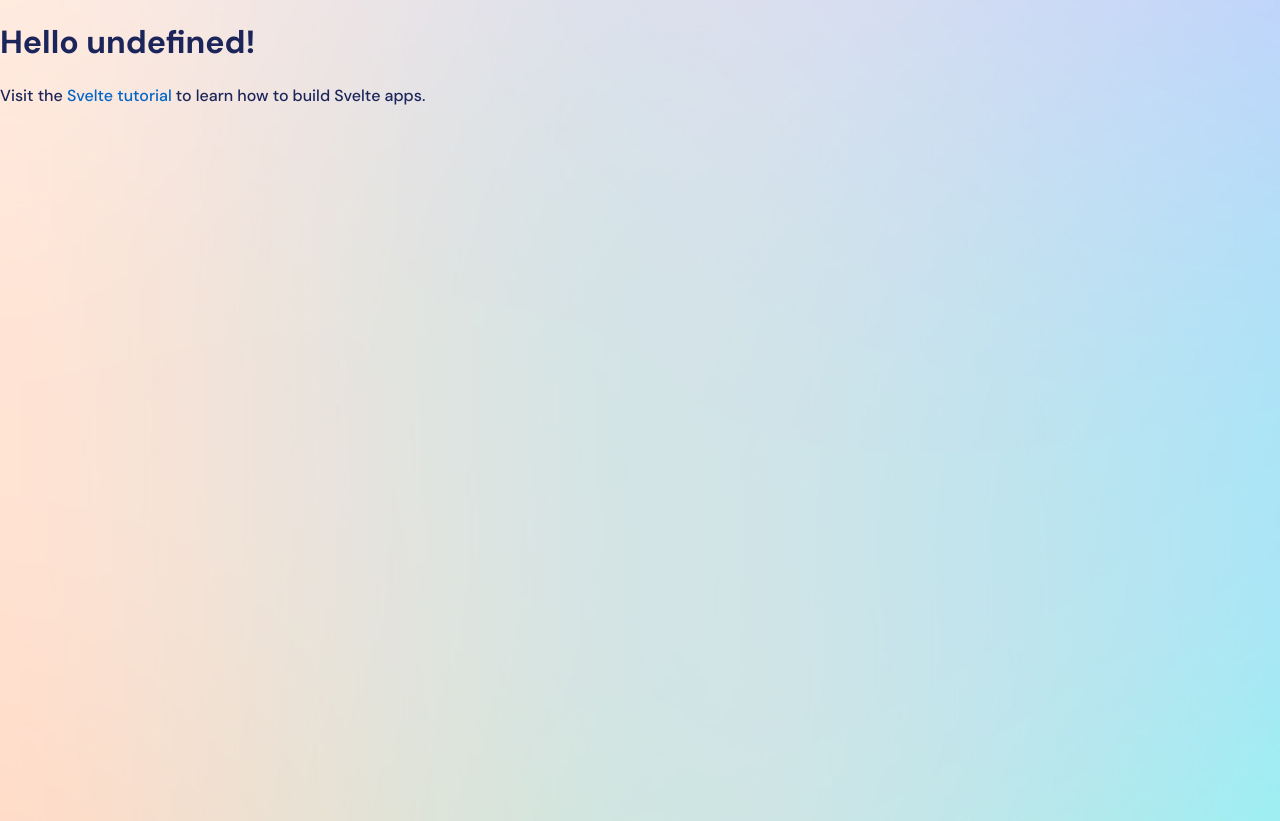
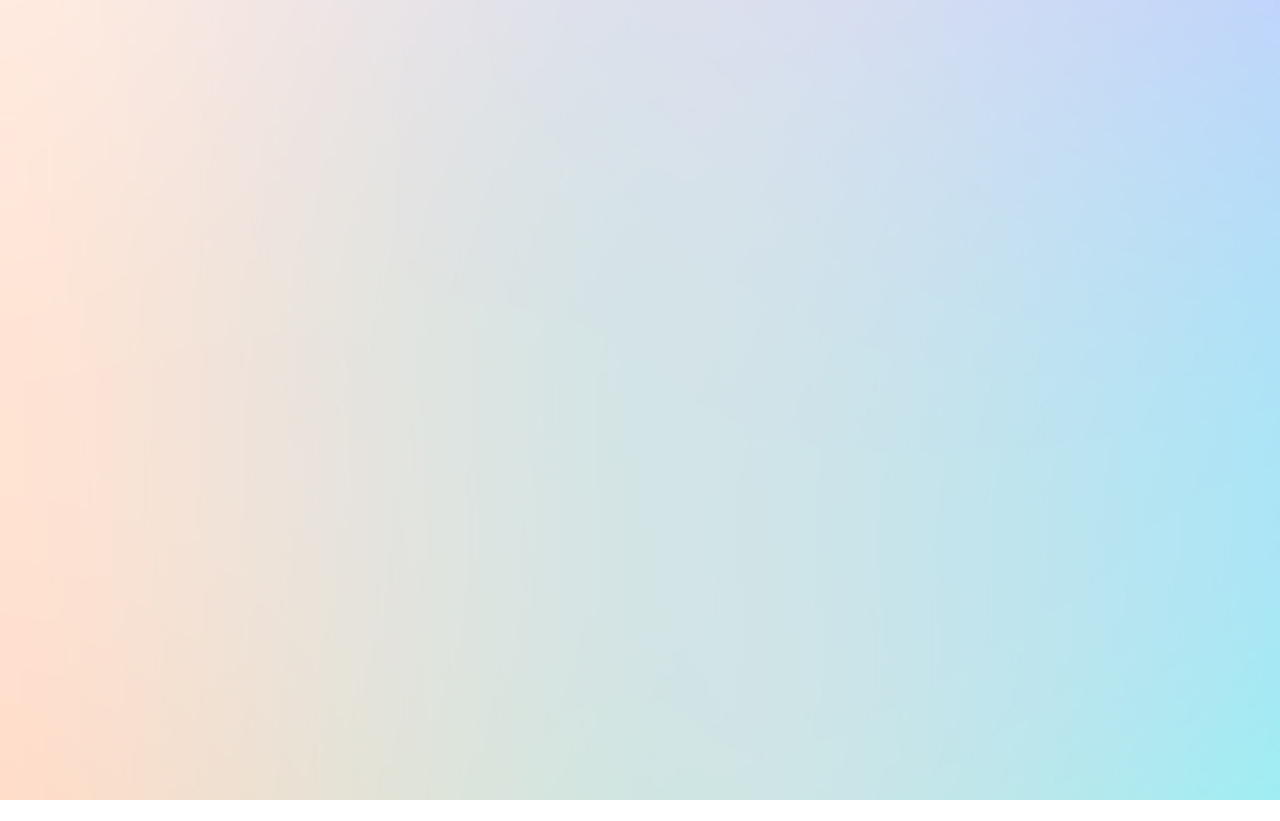
Before and after one commit to silvijasaule/payment-app, a Svelte app: page / in a window 1280 px wide. After the commit the page ends 800 px from the top, so only its background shows below. Built offline with nearby package versions, Linux system fonts and the light colour scheme.

Commit message:
Remove unused code and add App styles

```diff
--- a/src/App.svelte
+++ b/src/App.svelte
@@ -1,11 +1,16 @@
 <script>
-	export let name;
 </script>
 
 <main>
-	<h1>Hello {name}!</h1>
-	<p>Visit the <a href="https://svelte.dev/tutorial">Svelte tutorial</a> to learn how to build Svelte apps.</p>
 </main>
 
 <style>
+	main {
+		width: auto;
+		height: 100vh;
+		display:flex;
+		align-items: center;
+		justify-content: center;
+		margin: 0 auto;
+	}
 </style>
```
